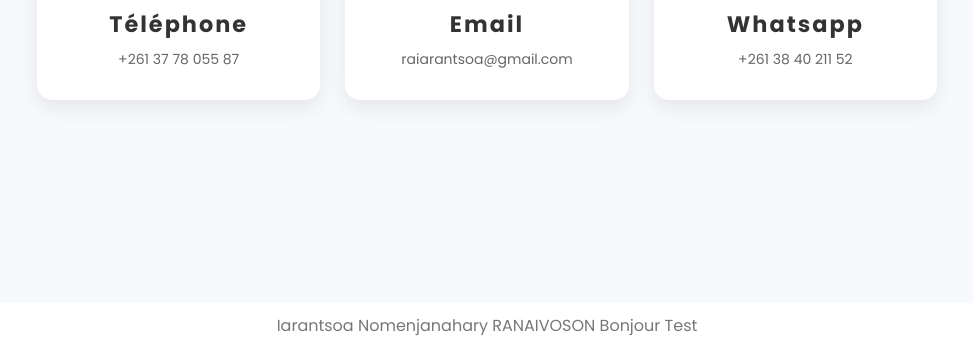
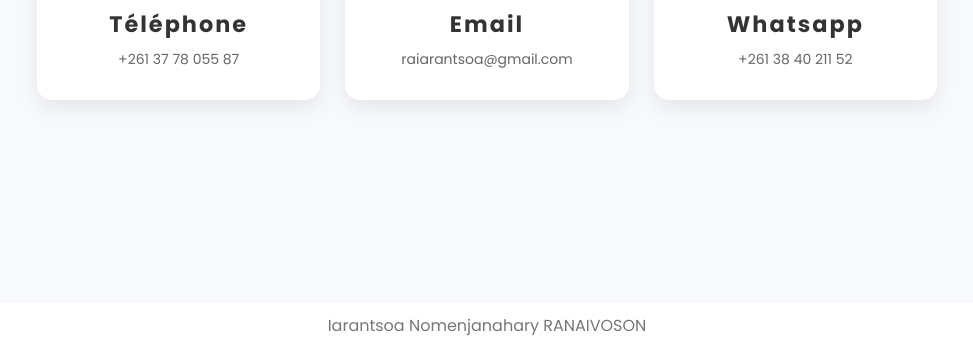
Before and after one commit to raiarantsoa-byte/Portfolio, a plain HTML site: page index.html in a window 1280 px wide. Shown: the part 5342-5690 px from the top of the page, without its empty margins (303-1276 px from the left). Drawn offline with Linux system fonts and the light colour scheme.

Commit message:
Update index.html

```diff
--- a/index.html
+++ b/index.html
@@ -259,7 +259,7 @@
 			<!-- Copyright Text -->
 			<div class="copyright">
 				<p>
-					Iarantsoa Nomenjanahary RANAIVOSON Bonjour Test
+					Iarantsoa Nomenjanahary RANAIVOSON
 				</p>
 			</div>
 		</div>
```
